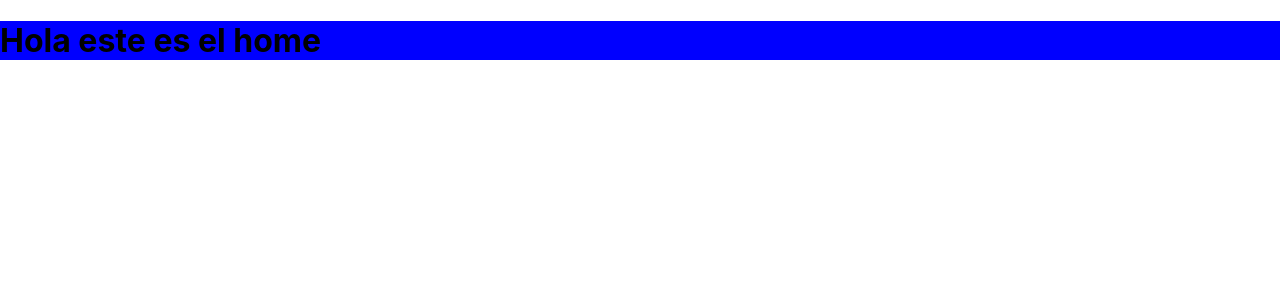
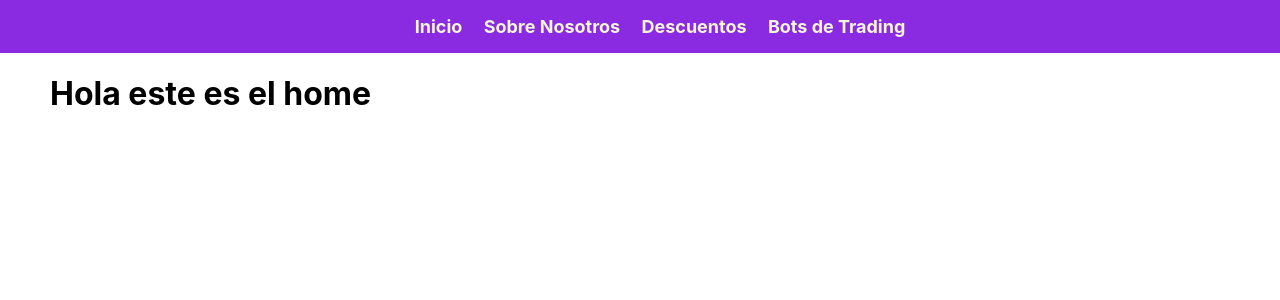
Before and after one commit to tinoyao/TinoFuturos, a React (Create React App) app: page / in a window 1280 px wide. Shown: the top 300 px of the page. Built offline with nearby package versions, Linux system fonts and the light colour scheme.

Commit message:
se agrega el nav

```diff
--- a/src/App.jsx
+++ b/src/App.jsx
@@ -8,10 +8,11 @@ function App() {
 
   return (
     <div>
+      <NavBar />
       <Box>
         <Routes>
           <Route path='/' element={<Home />} />
-          <Route path='/nav' element={<NavBar />} />
+
         </Routes>
       </Box>
 
--- a/src/components/home/Home.jsx
+++ b/src/components/home/Home.jsx
@@ -4,7 +4,7 @@ import s from './Home.module.css';
 const Home = () => {
   return (
     <div className={s.HomeContainer}>
-      <h1 /* className={s.title} */ >Hola este es el home</h1>
+      <h1 className={s.title} >Hola este es el home</h1>
     </div>
   )
 }
--- a/src/components/home/Home.module.css
+++ b/src/components/home/Home.module.css
@@ -1,10 +1,9 @@
 .HomeContainer{
     width: 100%vw;
     height: 100%vh;
-    background-color: blue;
+    padding: 0 50px 0 50px;
 }
 
 .title{
     color: black;
-    background-color: blueviolet;
 }
--- a/src/components/navBar/NavBar.jsx
+++ b/src/components/navBar/NavBar.jsx
@@ -1,8 +1,16 @@
 import React from 'react'
+import s from './NavBar.module.css';
 
 function NavBar() {
   return (
-    <div>NavBar</div>
+    <div className={s.navContainer}>
+      <ul>
+        <li><a href="">Inicio</a></li>
+        <li><a href="">Sobre Nosotros</a></li>
+        <li><a href="">Descuentos</a></li>
+        <li><a href="">Bots de Trading</a></li>
+      </ul>
+    </div>
   )
 }
 
--- /dev/null
+++ b/src/components/navBar/NavBar.module.css
@@ -0,0 +1,24 @@
+.navContainer{
+    display: flex;
+    justify-content: center;
+    background-color: blueviolet;
+}
+
+
+ul{
+    display: flex;
+    justify-content: space-around;
+    width: 40%;
+    list-style: none;
+}
+
+a{
+    text-decoration: none;
+    color: beige;
+    font-weight: bold;
+    font-size: 18px;
+}
+
+li :hover{
+    color: aqua;
+}
```
